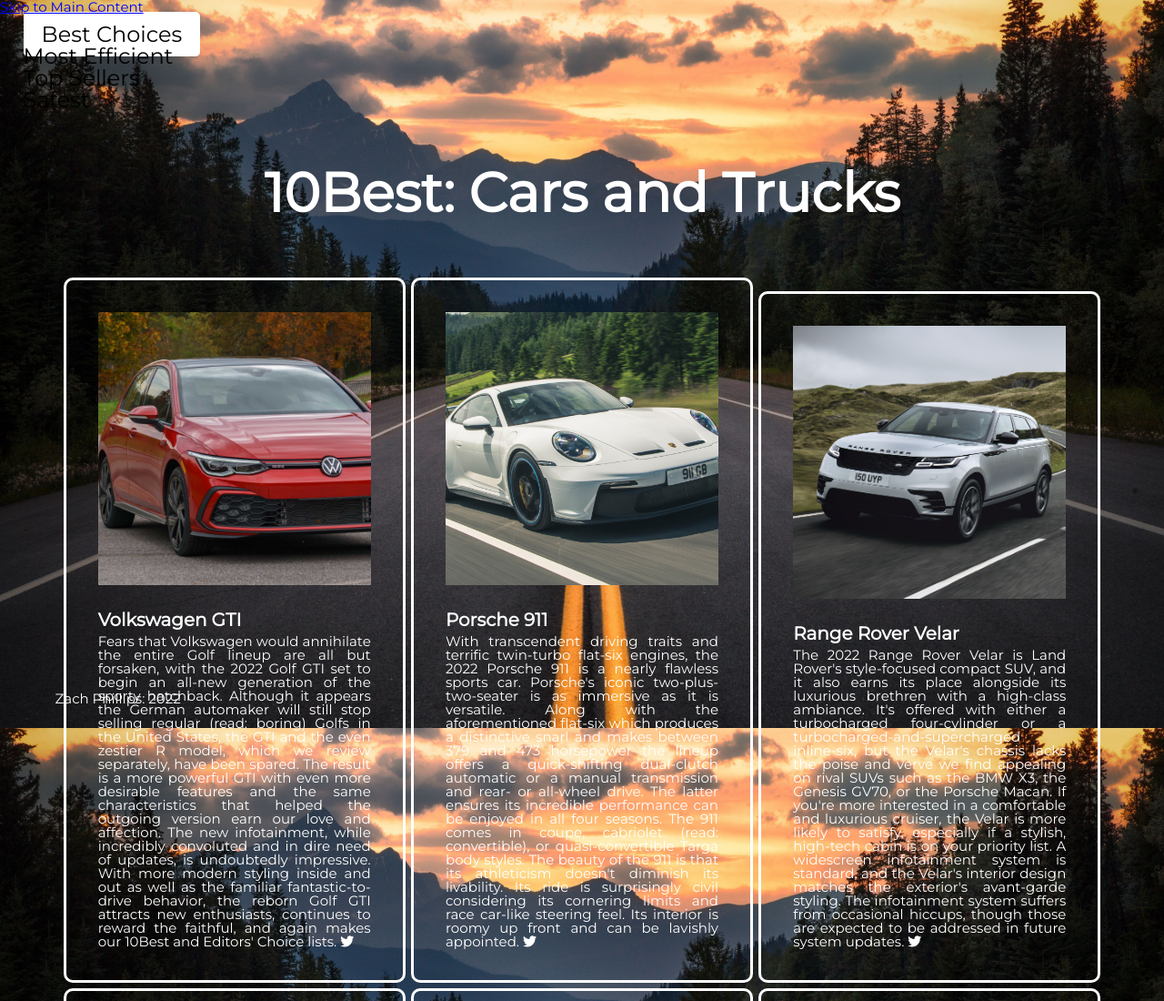
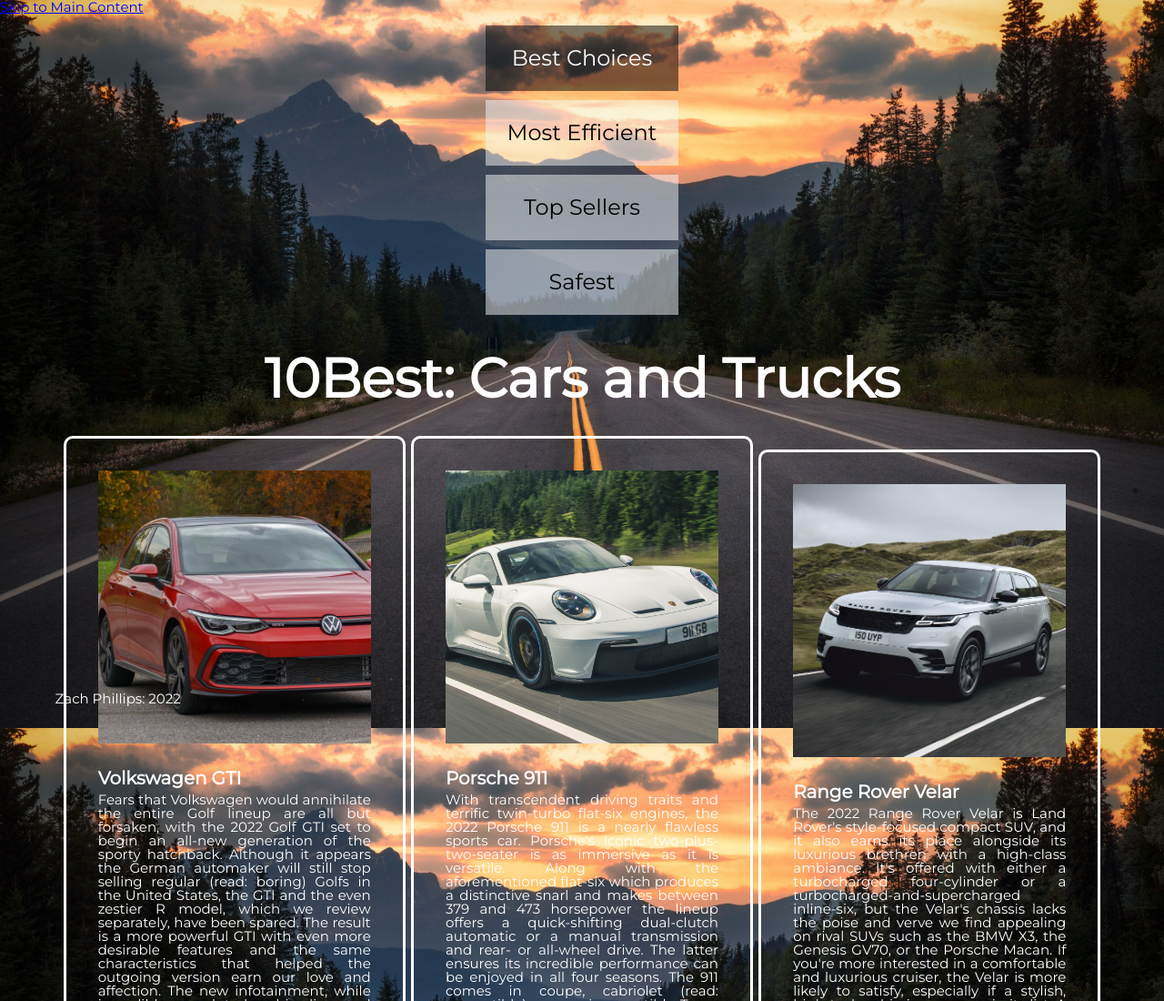
Before and after one commit to zach-phillips/mobile_view, a plain HTML site: page top_choices.html in a window 1280 px wide. Shown: the top 1100 px of the page at 91% size. Drawn offline with Linux system fonts and the light colour scheme.

Commit message:
additional_edits

```diff
--- a/css/style_new.css
+++ b/css/style_new.css
@@ -104,7 +104,7 @@ h1 {
 	font-size: 60px;
 	text-align: center;
 	top: 100px;
-	line-height: 3;
+	line-height: 2;
 
 }
 
@@ -119,12 +119,15 @@ h1 {
 	padding: 1em;
 	border: 1px;
 	margin: 2px;
+	margin-bottom: 10px;
 	background: rgba(250, 250, 250, .5);
+	text-align: center;
 
 }
 .navlink {
 	color: black;
 	text-decoration: none;
+
 }
 
 .navlink:hover {
@@ -133,28 +136,29 @@ h1 {
 	transition: opacity 0.5s;
 }
 
+.item_active {
+	padding: 1em;
+	border: 1px;
+	margin: 2px;
+	margin-bottom: 10px;
+	background: rgba(0, 0, 0, .5);
+	text-align: center;
+}
+
+.activenavlink {
+	color: white;
+	text-decoration: none;
+}
+
+.activenavlink:hover {
+	color: white;
+	opacity: 0;
+	transition: opacity 0.5s;
+}
 
 
 
 
-
-
-
-
-.activenavlink {
-	background-color: white;
-	color: black;
-	padding-left: 20px;
-	padding-right: 20px;
-	padding-top: 10px;
-	padding-bottom: 10px;
-	text-decoration: none;
-	border-radius: 5px;
-}
-
-.activenavlink:hover {
-	background-color: #918F8E;
-  }
 
 
 footer {
@@ -177,3 +181,17 @@ legend {
 fieldset {
 	padding-bottom: 15px;
 }
+
+@keyframes logo {
+	0%   {background-color:rgba(255,203,5, .6);}
+	50%  {background-color:rgba(0,39,76, .6);}
+	100%  {background-color:rgba(236,236,236, .4);}
+
+  }
+
+  footer li {
+	animation-name: logo;
+	animation-duration: 10s;
+	animation-iteration-count: infinite;
+	animation-direction: alternate;
+  }
--- a/top_choices.html
+++ b/top_choices.html
@@ -15,12 +15,12 @@
 <body>
 	<a class="skip" href="#main-here">Skip to Main Content</a>
 	<header>
-		<nav>
+		<nav class="menu">
 			<ul>
-				<li class="active"><a href = "top_choices.html" class="activenavlink">Best Choices</a></li>
-				<li class="inactive"><a href = "most_efficient.html" class="navlink">Most Efficient</a></li>
-				<li class="inactive"><a href = "top_sellers.html" class="navlink">Top Sellers</a></li>
-				<li class="inactive"><a href = "safest.html" class="navlink">Safest</a></li>
+				<li class="item_active"><a href = "top_choices.html" class="activenavlink">Best Choices</a></li>
+				<li class="item"><a href = "most_efficient.html" class="navlink">Most Efficient</a></li>
+				<li class="item"><a href = "top_sellers.html" class="navlink">Top Sellers</a></li>
+				<li class="item"><a href = "safest.html" class="navlink">Safest</a></li>
 			</ul>
 		</nav>
 		<h1 class="page_title">10Best: Cars and Trucks</h1>
```
Also changed, not shown: contact_us.html (+4 -3 lines), index.html (+9 -10 lines), most_efficient.html (+5 -5 lines), safest.html (+5 -5 lines), top_sellers.html (+5 -5 lines).
